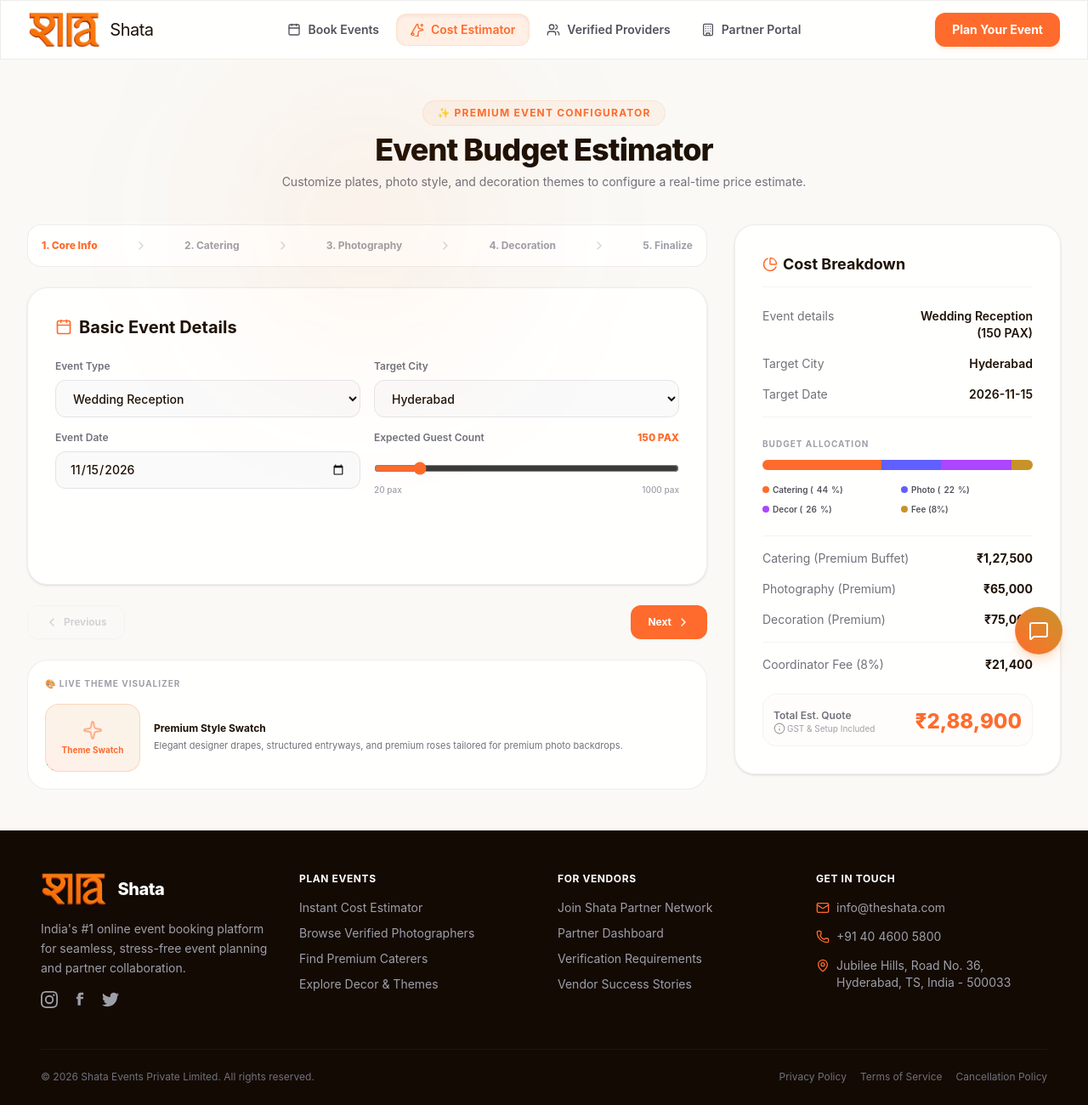
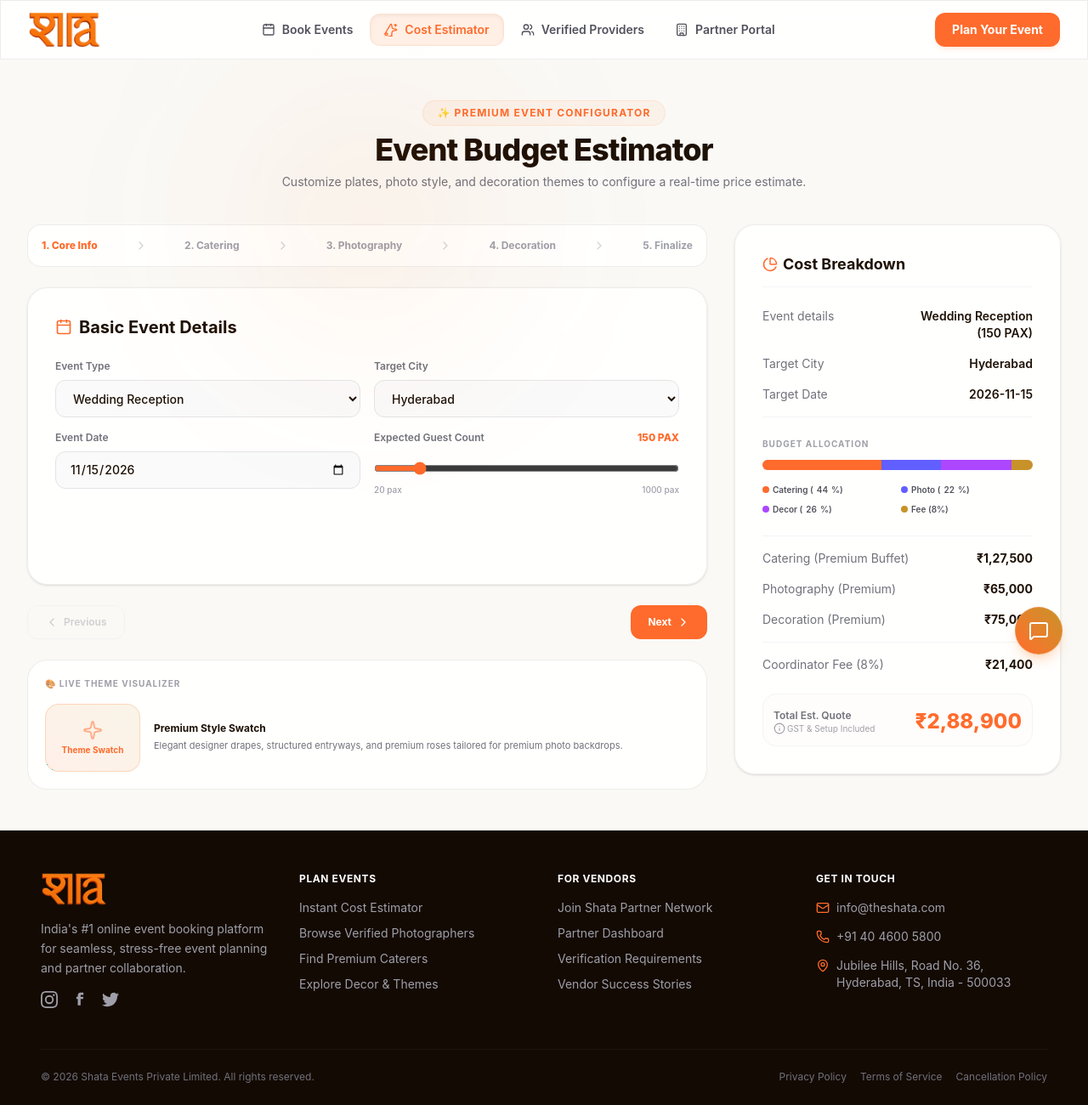
Before and after one commit to jayasrinath045/Repo-scratch, a website: page estimator.html in a window 1280 px wide. Shown: the whole page at 85% size. Drawn offline with Linux system fonts and the light colour scheme.

Commit message:
Remove text Shata beside logo in navigation bar and footer

```diff
--- a/app.js
+++ b/app.js
@@ -54,9 +54,8 @@ function setupMobileMenu() {
     drawer.innerHTML = `
       <div class="bg-white w-full max-w-md mx-auto rounded-t-3xl sm:rounded-b-3xl sm:rounded-t-none p-6 shadow-2xl border border-zinc-200 space-y-5 animate-slide-up">
         <div class="flex items-center justify-between border-b border-zinc-100 pb-4">
-          <div class="flex items-center gap-2.5">
+          <div class="flex items-center">
             <img src="./logo.png" alt="Shata Logo" class="h-10 w-auto object-contain"/>
-            <span class="text-xl font-black tracking-tight text-[#1E1105]">Shata</span>
           </div>
           <button id="close-mobile-drawer" class="h-9 w-9 flex items-center justify-center rounded-xl bg-zinc-100 text-zinc-600 hover:bg-zinc-200">
             <svg xmlns="http://www.w3.org/2000/svg" width="20" height="20" viewBox="0 0 24 24" fill="none" stroke="currentColor" stroke-width="2" stroke-linecap="round" stroke-linejoin="round"><path d="M18 6 6 18"></path><path d="m6 6 12 12"></path></svg>
--- a/estimator.html
+++ b/estimator.html
@@ -12,9 +12,8 @@
   <!-- Header / Navigation -->
   <header class="sticky top-0 z-50 w-full glass-panel border-b border-[rgba(60,35,10,0.08)] px-4 py-3 sm:px-8 bg-white/95 backdrop-blur-md relative">
     <div class="mx-auto flex max-w-7xl items-center justify-between">
-      <a class="flex items-center gap-2.5" href="index.html">
+      <a class="flex items-center" href="index.html">
         <img src="./logo.png" alt="Shata Logo" class="h-11 sm:h-12 w-auto object-contain"/>
-        <span class="text-xl sm:text-2xl font-black tracking-tight text-[#1E1105]">Shata</span>
       </a>
       <nav class="hidden lg:flex items-center gap-1">
         <a class="flex items-center gap-2 px-4 py-2 rounded-xl text-sm font-semibold transition-all text-zinc-600 hover:text-[#1E1105] hover:bg-zinc-100/60" href="index.html">
@@ -323,9 +322,8 @@
   <footer class="w-full border-t border-[rgba(60,35,10,0.06)] bg-[#130A03] py-12 px-6 sm:px-12 text-zinc-300">
     <div class="mx-auto max-w-7xl grid grid-cols-1 gap-8 md:grid-cols-4">
       <div class="space-y-4">
-        <div class="flex items-center gap-3">
-          <img src="./logo.png" alt="Shata Logo" class="h-10 w-auto object-contain"/>
-          <span class="text-xl font-extrabold tracking-tight text-white">Shata</span>
+        <div class="flex items-center">
+          <img src="./logo.png" alt="Shata Logo" class="h-10 sm:h-11 w-auto object-contain"/>
         </div>
         <p class="text-sm text-zinc-400 leading-relaxed max-w-xs">India's #1 online event booking platform for seamless, stress-free event planning and partner collaboration.</p>
         <div class="flex gap-4 text-zinc-400">
```
Also changed, not shown: index.html (+3 -5 lines), scratch.html (+3 -5 lines).
